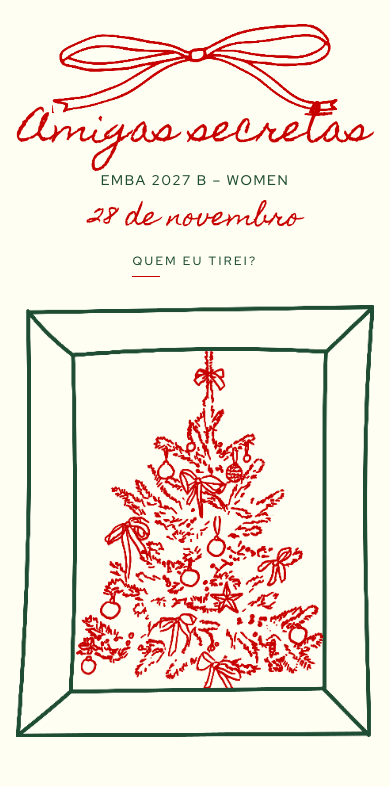
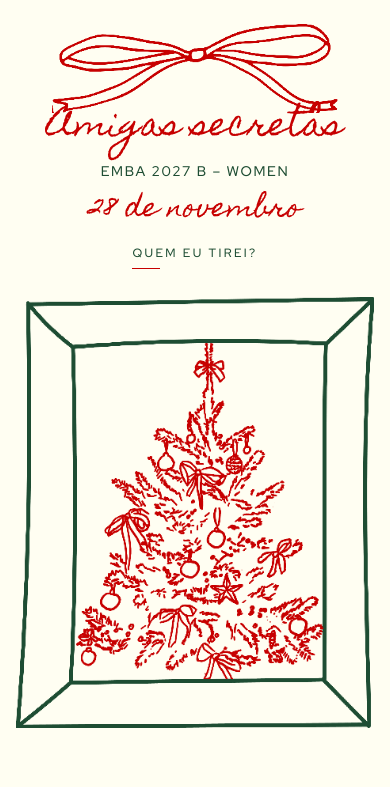
Before and after one commit to brunagunther/amigas-secretas, a plain HTML site: page index.html in a window 390 px wide. Shown: the top 787 px of the page. Drawn offline with Linux system fonts and the light colour scheme.

Commit message:
Keep hero text inside small screens
Co-Authored-By: Claude Opus 5.5 <noreply@anthropic.com>

```diff
--- a/index.html
+++ b/index.html
@@ -48,9 +48,11 @@ input::placeholder{color:color-mix(in srgb,var(--sage) 55%,transparent)}
 
 /* Hero */
 .hero{display:grid;grid-template-columns:1.1fr 1fr;gap:28px;align-items:center}
+.hero > *,.draw > *,.cards > *{min-width:0}
+.hero h1,.hero .date{overflow-wrap:break-word;text-wrap:balance}
 .hero .left{display:flex;flex-direction:column;align-items:center;gap:10px;text-align:center}
 .hero .bow{width:min(320px,80%);height:auto;margin-bottom:-18px}
-.hero h1{font-size:clamp(38px,6.5vw,62px)}
+.hero h1{font-size:clamp(32px,6.5vw,62px)}
 .hero .date{font-size:clamp(26px,4vw,36px)}
 .hero .right img{width:100%;max-width:420px;height:auto;display:block;margin:0 auto}
 
```
Also changed, not shown: teste/index.html (+3 -1 lines).
